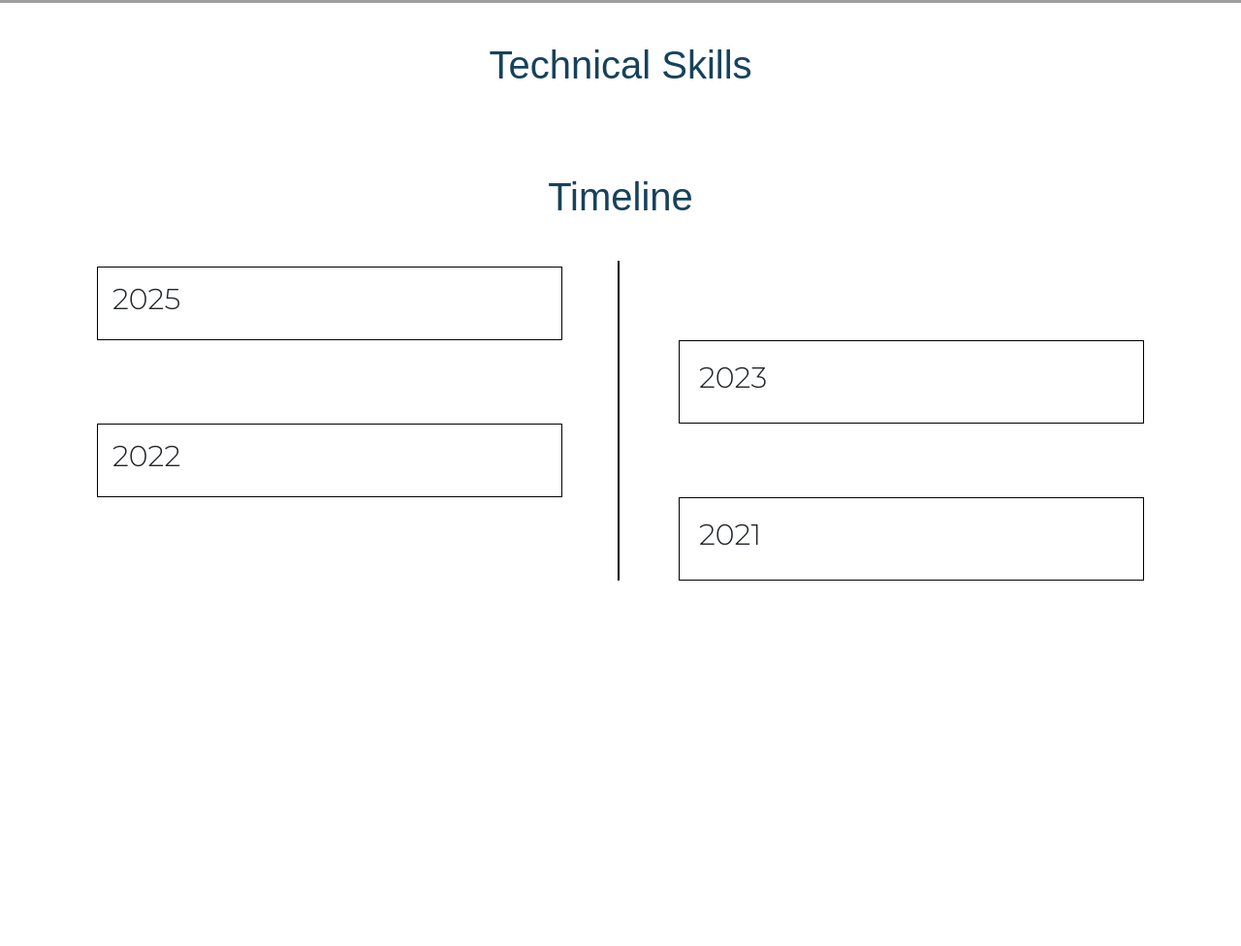
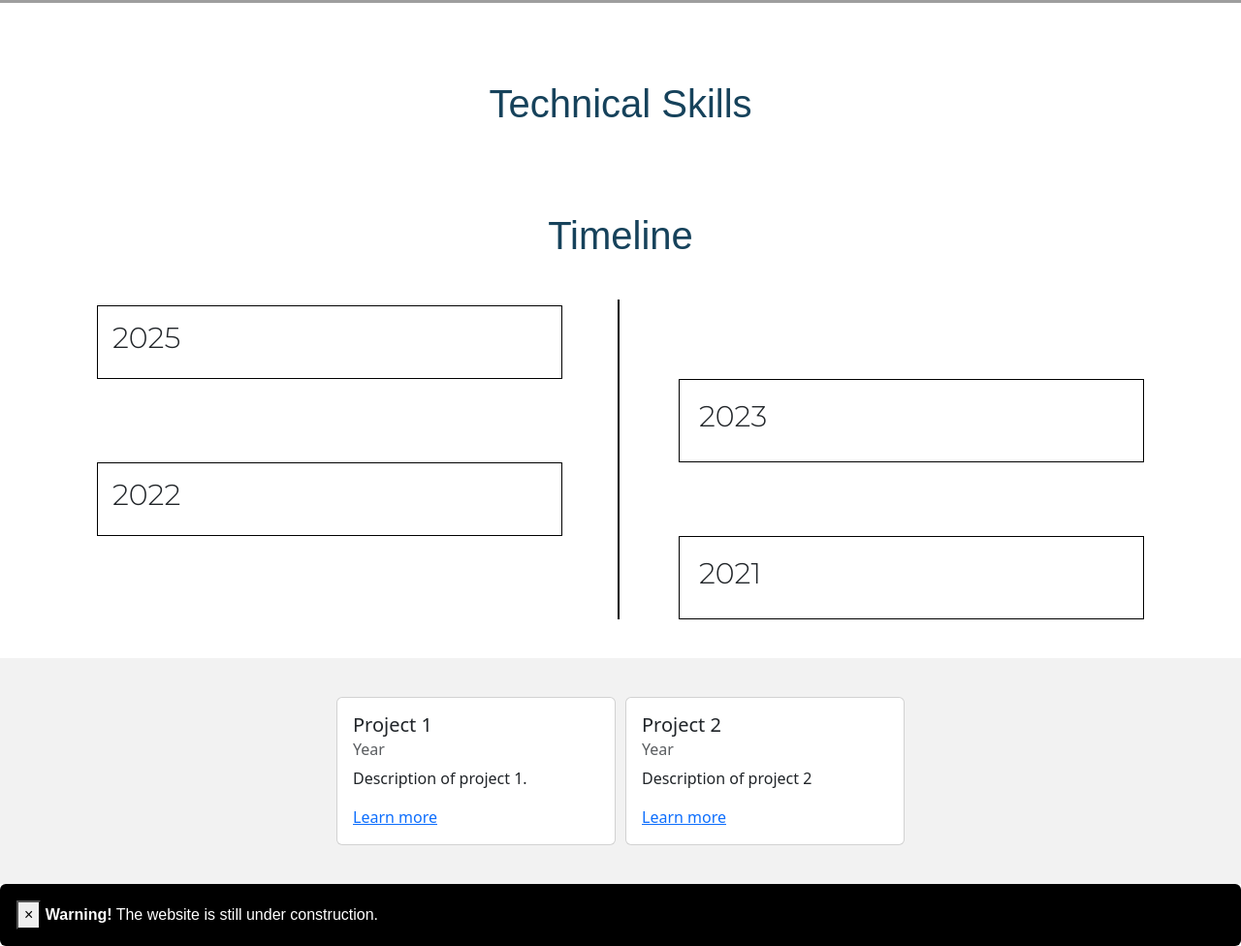
Before and after one commit to AngelinaW07/FinalProject2, a plain HTML site: page index.html in a window 1280 px wide. Shown: the part 584-1560 px from the top of the page at 97% size. Before the commit the page ends 1183 px from the top, so only its background shows below. Drawn offline with nearby package versions, Linux system fonts and the light colour scheme; grey boxes are pictures that could not be loaded; a web font is replaced by a local one.

Commit message:
Additional bootstrap

```diff
--- a/index.html
+++ b/index.html
@@ -67,8 +67,31 @@
       </div>
     </div>
   </section>
+  <section class="main3">
+    <!-- Project Cards -->
+    <div class="card" style="width: 18rem;">
+      <div class="card-body">
+        <h5 class="card-title">Project 1</h5>
+        <h6 class="card-subtitle mb-2 text-muted">Year</h6>
+        <p class="card-text">Description of project 1.</p>
+        <a href="#" class="card-link">Learn more</a>
+      </div>
+    </div>
+    <div class="card" style="width: 18rem;">
+      <div class="card-body">
+        <h5 class="card-title">Project 2</h5>
+        <h6 class="card-subtitle mb-2 text-muted">Year</h6>
+        <p class="card-text">Description of project 2</p>
+        <a href="#" class="card-link">Learn more</a>
+      </div>
+    </div>
+  </section>
+  <div class="alert">
+    <button type="button" class="close" data-dismiss="alert">&times;</button>
+    <b>Warning!</b> The website is still under construction.
+  </div>
 
-  <!-- Task: Header fix, backdrop fix, video background -->
+  <!-- Task: Header fix, backdrop fix, video background, montserrat font-->
 
 
   <script src="script.js"></script>
--- a/style.css
+++ b/style.css
@@ -62,7 +62,9 @@ h2{
   padding: 40px;
 }
 
-
+.main2 {
+  padding: 40px;
+}
 .timeline {
   font-family: 'Montserrat', sans-serif;
   position: relative;
@@ -112,7 +114,19 @@ h2{
   border: 1px solid black;
 }
 
+.alert{
+  color: white;
+  background-color: black;
+  font-family: "Monserrat", sans-serif;
+}
 
+.main3{
+  display: flex;
+  justify-content: center;
+  gap: 10px;
+  padding: 40px;
+  background-color: #f2f2f2;
+}
 
 
 
```
